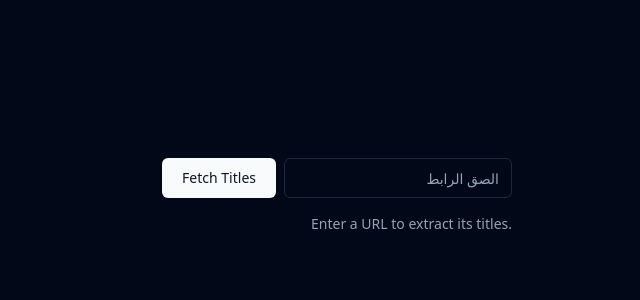
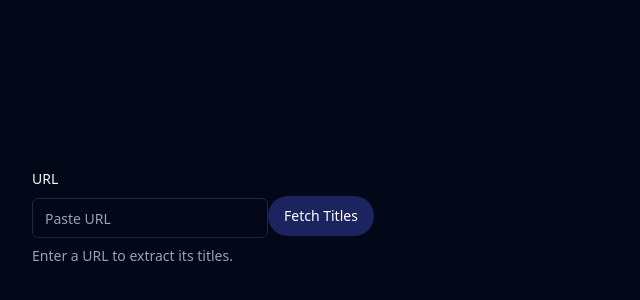
Before and after one commit to asmaalrifai/Extract-Button, a Next.js app: page / in a window 1280 px wide. Shown: the part 192-492 px from the top of the page, without its empty margins (0-640 px from the left). Built offline with nearby package versions, Linux system fonts and the light colour scheme.

Commit message:
Edit 2.3

```diff
--- a/components/forms/BasicForm.tsx
+++ b/components/forms/BasicForm.tsx
@@ -15,6 +15,7 @@ import {
   FormMessage,
 } from "@/components/ui/form";
 import { Input } from "@/components/ui/input";
+import styles from "./BasicForm.module.css";
 
 const formSchema = z.object({
   url: z.string().url({ message: "Please enter a valid URL" }),
@@ -31,19 +32,21 @@ const BasicForm = () => {
 
   const fetchTitle = async (url: string) => {
     try {
-      const response = await fetch(`/api/fetch-title?url=${encodeURIComponent(url)}`);
+      const response = await fetch(
+        `/api/fetch-title?url=${encodeURIComponent(url)}`
+      );
       const data = await response.json();
-      console.log('API Response:', data);
+      console.log("API Response:", data);
       if (Array.isArray(data.titles)) {
         const cleanTitles = data.titles.map((title: string) =>
-          title.replace('<![CDATA[', '').replace(']]>', '')
+          title.replace("<![CDATA[", "").replace("]]>", "")
         );
         setTitles(cleanTitles);
       } else {
-        throw new Error('Invalid response structure');
+        throw new Error("Invalid response structure");
       }
     } catch (error) {
-      console.error('Failed to fetch title:', error);
+      console.error("Failed to fetch title:", error);
     }
   };
 
@@ -52,42 +55,55 @@ const BasicForm = () => {
   };
 
   return (
-    <div className="p-4 ">
+    <div className={styles.container}>
       <Form {...form}>
-        <form onSubmit={form.handleSubmit(onSubmit)} className="flex flex-col items-end space-y-4">
-          <div className="flex items-center space-x-2 rtl:space-x-reverse">
-            <Button className="mt-2 p-5" type="submit">
-              Fetch Titles
-            </Button>
+        <form onSubmit={form.handleSubmit(onSubmit)} className={styles.form}>
           <FormField
             control={form.control}
             name="url"
             render={({ field }) => (
               <FormItem>
-                  <FormLabel className="sr-only">URL</FormLabel>
+                <FormLabel>URL</FormLabel>
                 <FormControl>
-                    <Input className="text-right" placeholder="الصق الرابط" {...field} />
+                  <Input
+                    placeholder="Paste URL"
+                    {...field}
+                    className={styles.input}
+                  />
                 </FormControl>
+                <FormDescription>
+                  Enter a URL to extract its titles.
+                </FormDescription>
+                <FormMessage />
               </FormItem>
             )}
           />
-          </div>
-          <FormDescription className="text-right">
-            Enter a URL to extract its titles.
-          </FormDescription>
-          <FormMessage />
+          <Button type="submit" className={styles.button}>
+            Fetch Titles
+          </Button>
         </form>
       </Form>
-      <div className="text-right grid grid-cols-1 lg:grid-cols-2 gap-4 mt-8">
+      {titles.length > 0 && (
+        <div className={styles.titles}>
+          <h3>Titles:</h3>
+          <table className={styles.table}>
+            <thead>
+              <tr>
+                <th>#</th>
+                <th>Title</th>
+              </tr>
+            </thead>
+            <tbody>
               {titles.map((title, index) => (
-          <div
-            key={index}
-            className="card p-4 bg-card text-card-foreground rounded-lg shadow-md border border-border hover:bg-gray-600 hover:cursor-pointer"
-          >
-            <h3 className="text-lg font-semibold">{title}</h3>
+                <tr key={index}>
+                  <td>{index + 1}</td>
+                  <td>{title}</td>
+                </tr>
+              ))}
+            </tbody>
+          </table>
         </div>
-        ))}
-      </div>
+      )}
     </div>
   );
 };
--- a/pages/api/fetch-title.ts
+++ b/pages/api/fetch-title.ts
@@ -1,5 +1,6 @@
 // pages/api/fetch-titles.ts
 import type { NextApiRequest, NextApiResponse } from "next";
+import fetch from "node-fetch";
 import { parseStringPromise } from "xml2js";
 
 export default async function handler(
```
Lines whose indentation alone changed are shown as unchanged.
